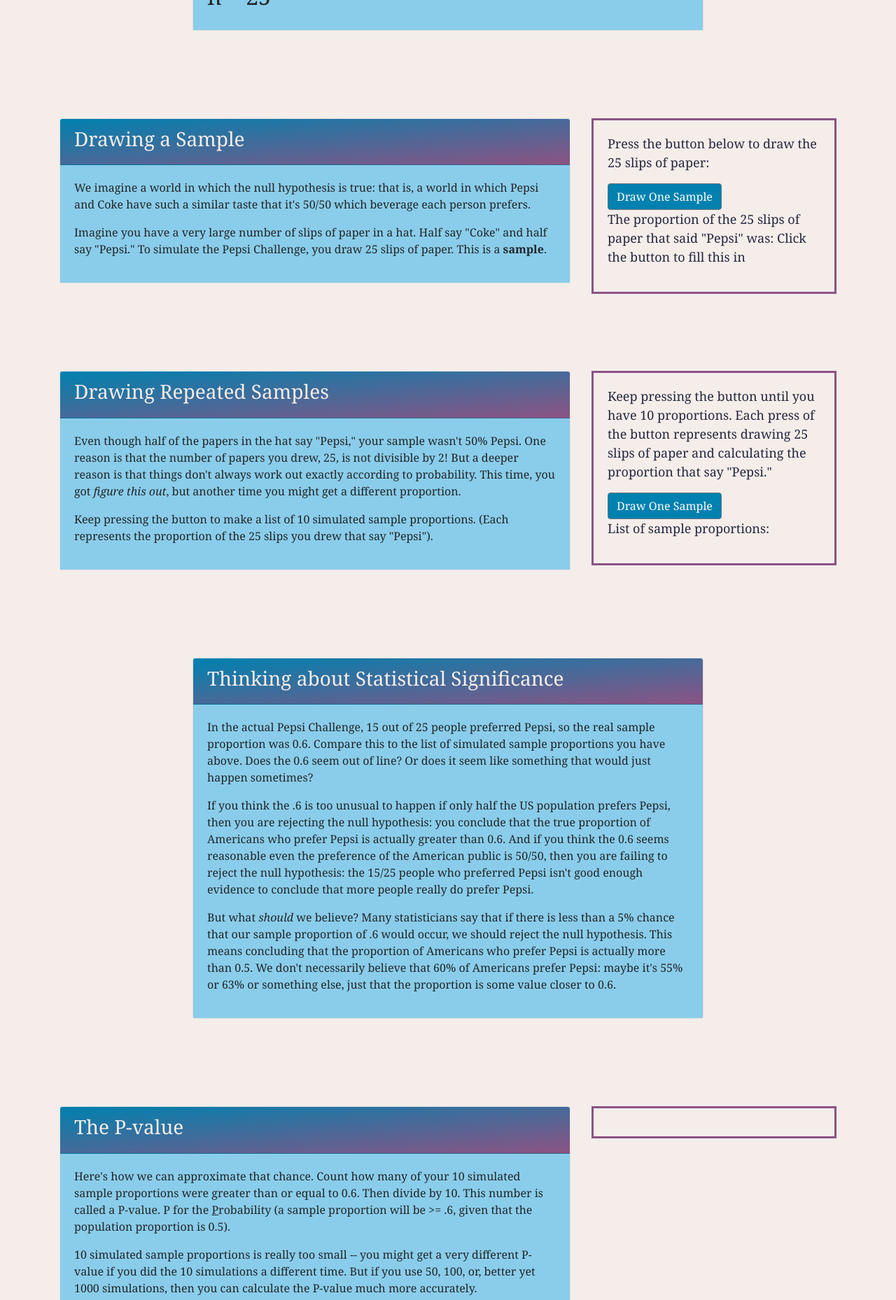
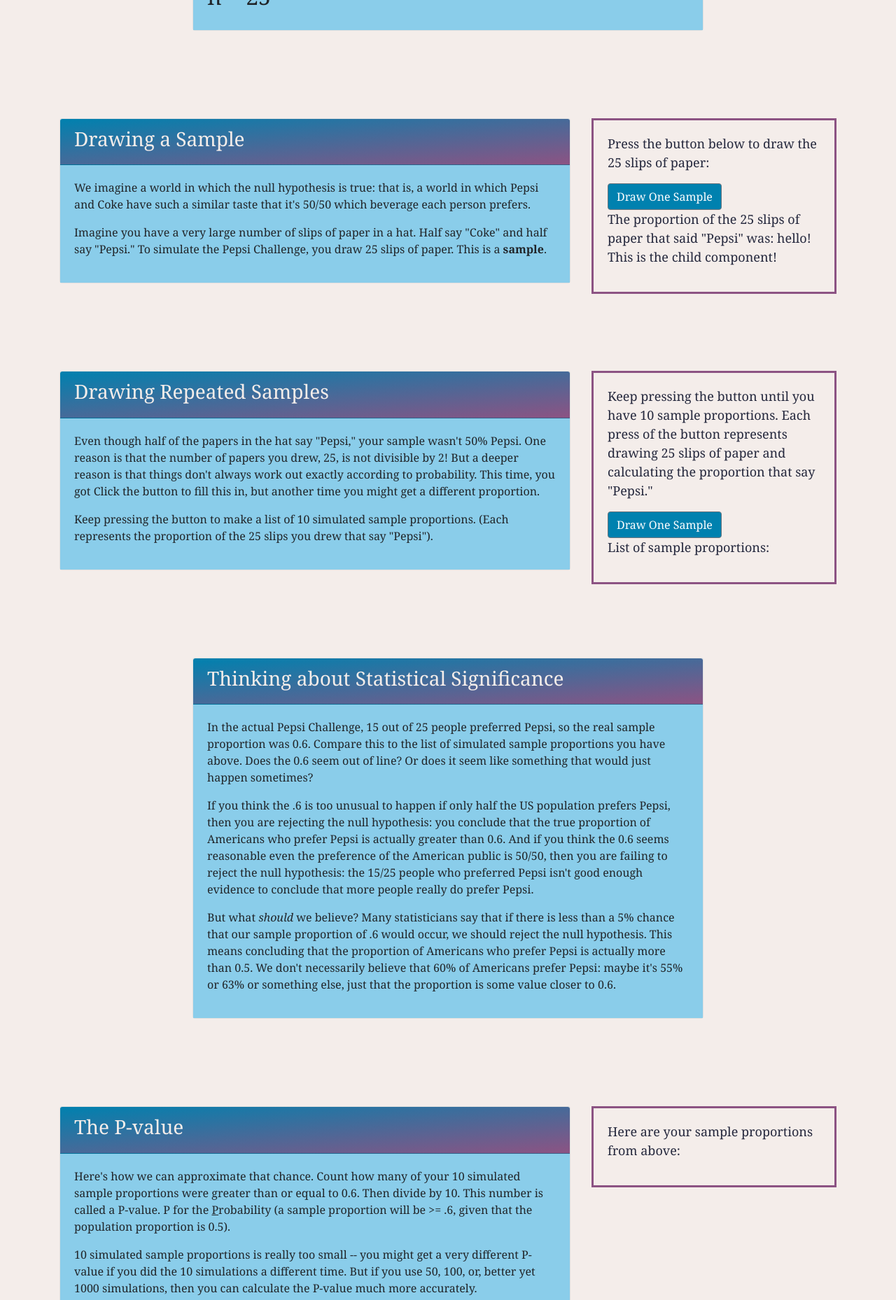
Before and after one commit to cukierm/Simulator-React, a React (Create React App) app: page /guided-example in a window 1280 px wide. Shown: the part 2658-4516 px from the top of the page at 70% size. Built offline with nearby package versions, Linux system fonts and the light colour scheme.

Commit message:
finished Guided Example

```diff
--- a/src/components/GuidedExampleComponent.js
+++ b/src/components/GuidedExampleComponent.js
@@ -332,17 +332,18 @@
     constructor(props) {
         super(props)
         this.state={
-            sampleProp: "Click the button to fill this in",
+            sampleProp: 'hello! This is the child component!',
+            samplePropArray: []
         }
         this.drawOneSample=this.drawOneSample.bind(this);
     }
 
     drawOneSample() {
-        let sampleProp = computeSampleProp(.6, 25);
-        this.setState({sampleProp: sampleProp});
-        console.log(sampleProp);
+        let newSampleProp = computeSampleProp(.6, 25);
+        this.setState({sampleProp: newSampleProp});
+        this.props.updateSampleProp(newSampleProp);
+        console.log(newSampleProp);
     }
-
 
     render() {
         return (
@@ -380,10 +381,8 @@
 class RepeatedSamples extends Component {
 
     constructor(props) {
-        super(props)
-        this.state={
-            samplePropArray: []
-        }
+        super(props);
+        this.state={samplePropArray:[]}
         this.drawRepeatedSamples=this.drawRepeatedSamples.bind(this);
     }
 
@@ -392,9 +391,10 @@
         let sampleProp = computeSampleProp(.6, 25);
         samplePropArray.push(sampleProp);
         this.setState({samplePropArray:samplePropArray});
+        this.props.updateSamplePropArray(samplePropArray);
         console.log(samplePropArray);
         console.log(JSON.stringify(this.state));
-}
+    }
 
     render() {
         return (
@@ -407,7 +407,7 @@
                                     <h3>Drawing Repeated Samples</h3>
                                 </div>
                                 <div className="card-body">
-                                    <p>Even though half of the papers in the hat say "Pepsi," your sample wasn't 50% Pepsi. One reason is that the number of papers you drew, 25, is not divisible by 2! But a deeper reason is that things don't always work out exactly according to probability. This time, you got <em>figure this out</em>, but another time you might get a different proportion.</p>
+                                    <p>Even though half of the papers in the hat say "Pepsi," your sample wasn't 50% Pepsi. One reason is that the number of papers you drew, 25, is not divisible by 2! But a deeper reason is that things don't always work out exactly according to probability. This time, you got {this.props.oldSampleProp}, but another time you might get a different proportion.</p>
 
                                     <p>Keep pressing the button to make a list of 10 simulated sample proportions. (Each represents the proportion of the 25 slips you drew that say "Pepsi").</p>
                                 </div>
@@ -416,7 +416,7 @@
 
                         <div className="col">
                             <div id="text-container">
-                                <p>Keep pressing the button until you have 10 proportions. Each press of the button represents drawing 25 slips of paper and calculating the proportion that say "Pepsi."</p>
+                                <p>Keep pressing the button until you have 10 sample proportions. Each press of the button represents drawing 25 slips of paper and calculating the proportion that say "Pepsi."</p>
                                 <Button style={{backgroundColor:"#0081AF"}} onClick={this.drawRepeatedSamples}>Draw One Sample</Button>
                                 <p>List of sample proportions: {this.state.samplePropArray.join(', ')}</p>
                                 <p></p>
@@ -477,7 +477,8 @@
 
                         <div className="col">
                             <div id="text-container">
-
+                                <p>Here are your sample proportions from above:</p>
+                                <p>{this.props.proportionList.join(', ')}</p>
                             </div>
                         </div>
                     </div>
@@ -487,6 +488,23 @@
     }
 }
 class GuidedExample extends Component {
+
+    constructor(props) {
+        super(props)
+        this.state={
+            sampleProp: "Click the button to fill this in",
+            samplePropArray: []
+            }
+        }
+
+        updateSampleProp = (newSampleProp) => {
+            this.setState({sampleProp: newSampleProp});
+            setTimeout(console.log('from updateSampleProp:' + JSON.stringify(this.state)), 100000);
+        }
+
+        updateSamplePropArray = (newSamplePropArray) => {
+            this.setState({samplePropArray: newSamplePropArray});
+        }
 
     render() {
         return(
@@ -498,10 +516,10 @@
                 <AlternativeHypothesis />
                 <SampleSize />
                 <Summary />
-                <DrawingASample />
-                <RepeatedSamples />
+                <DrawingASample updateSampleProp={this.updateSampleProp}/>
+                <RepeatedSamples updateSamplePropArray={this.updateSamplePropArray} oldSampleProp={this.state.sampleProp}/>
                 <StatisticalSignificance />
-                <PValue />
+                <PValue proportionList={this.state.samplePropArray}/>
             </div>
         );
     }
```
Also changed, not shown: src/components/SimulatorContainerComponent.js (+0 -12 lines).
